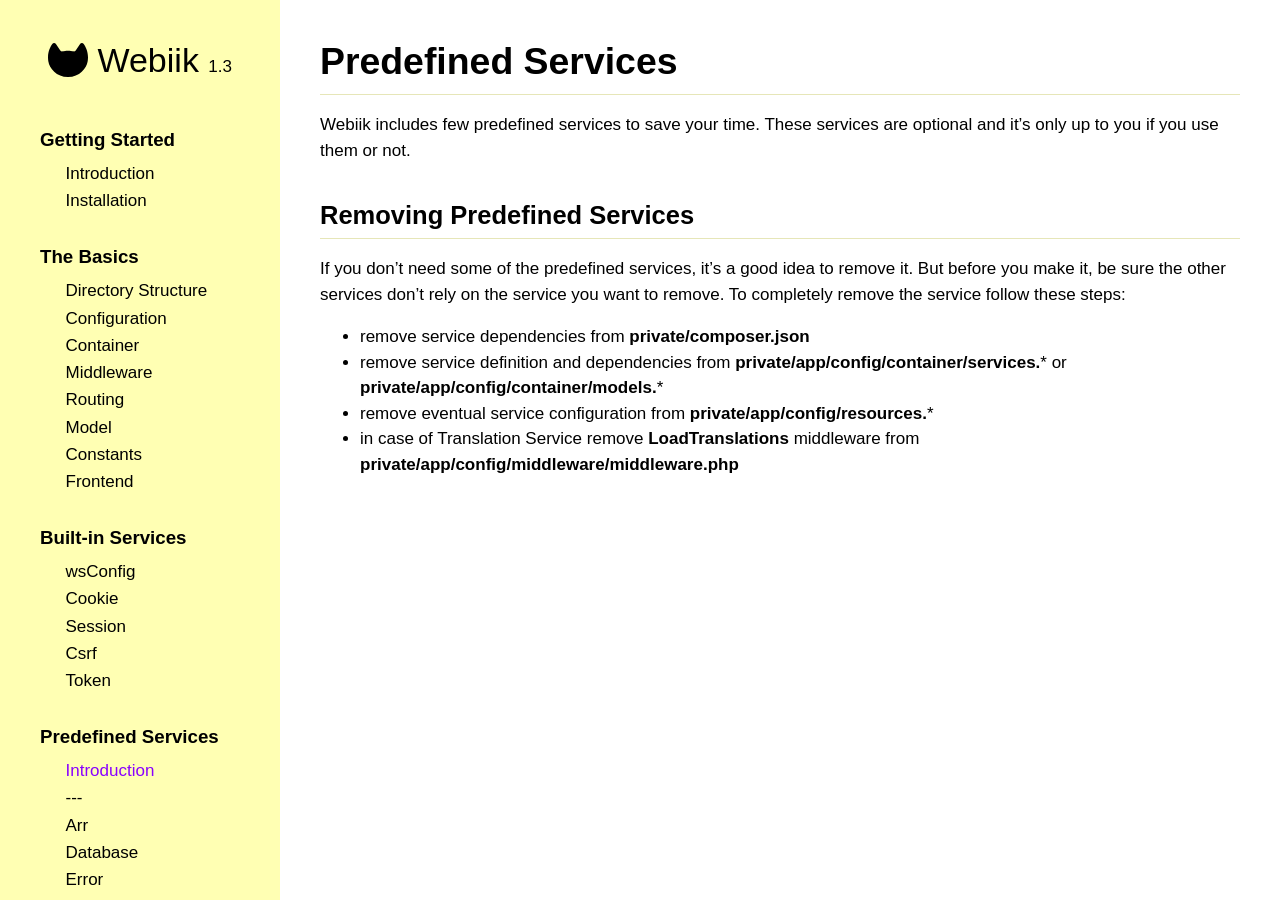
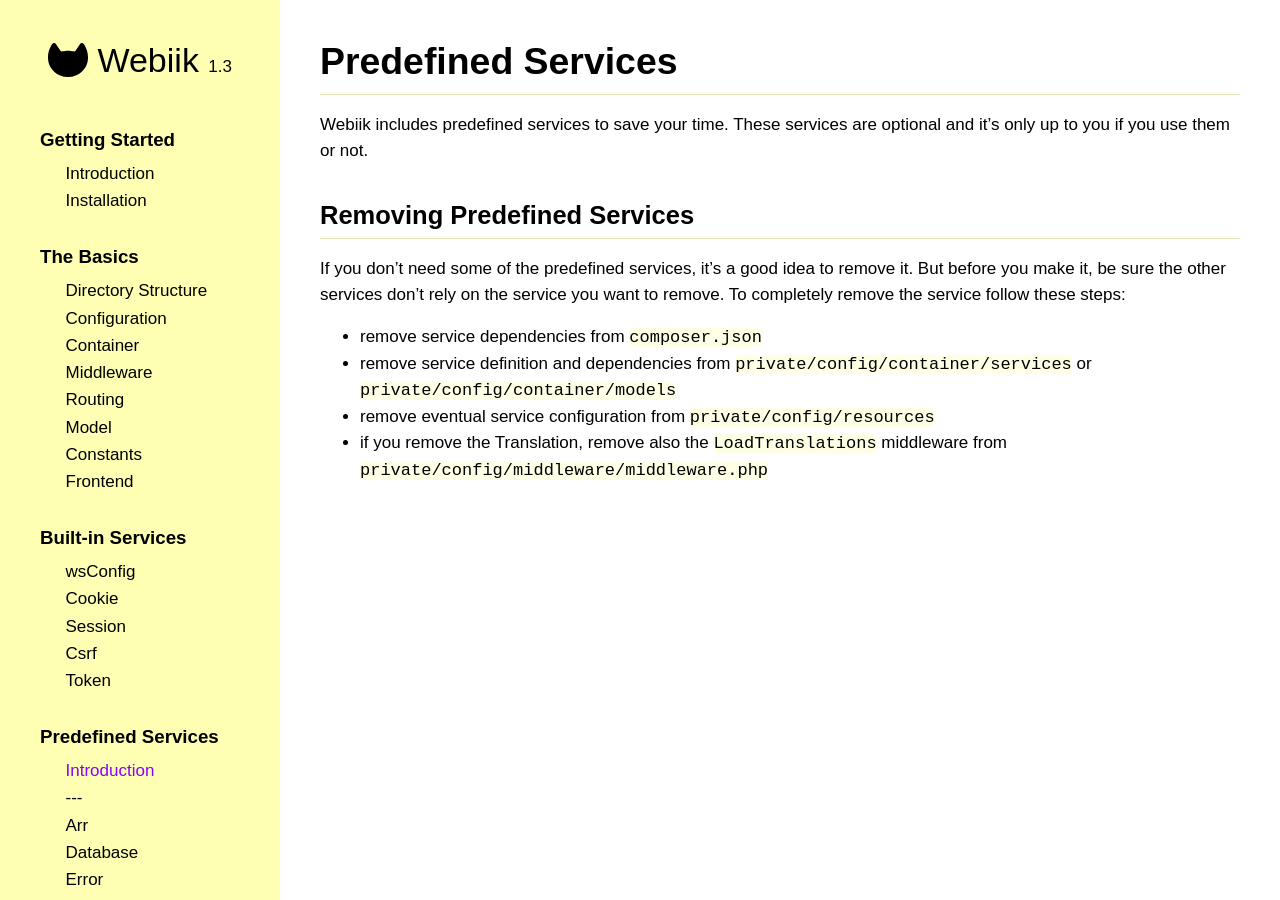
Before and after one commit to webiik/webiik, a Jekyll site: the page built from predefined-services.md, in a window 1280 px wide. Built offline with Jekyll 4.4.1, drawn with Linux system fonts in a browser that asks for light colours.

Commit message:
update Version 1.3

```diff
--- a/predefined-services.md
+++ b/predefined-services.md
@@ -4,12 +4,12 @@ title: Predefined Services
 permalink: /predefined-services/
 ---
 # Predefined Services
-Webiik includes few predefined services to save your time. These services are optional and it's only up to you if you use them or not.
+Webiik includes predefined services to save your time. These services are optional and it's only up to you if you use them or not.
 
 ## Removing Predefined Services
 If you don't need some of the predefined services, it's a good idea to remove it. But before you make it, be sure the other services don't rely on the service you want to remove. To completely remove the service follow these steps:
 
-* remove service dependencies from **private/composer.json**
-* remove service definition and dependencies from **private/app/config/container/services.*** or **private/app/config/container/models.***
-* remove eventual service configuration from **private/app/config/resources.***
-* in case of Translation Service remove **LoadTranslations** middleware from **private/app/config/middleware/middleware.php**
+* remove service dependencies from `composer.json`
+* remove service definition and dependencies from `private/config/container/services` or `private/config/container/models`
+* remove eventual service configuration from `private/config/resources`
+* if you remove the Translation, remove also the `LoadTranslations` middleware from `private/config/middleware/middleware.php`
```
